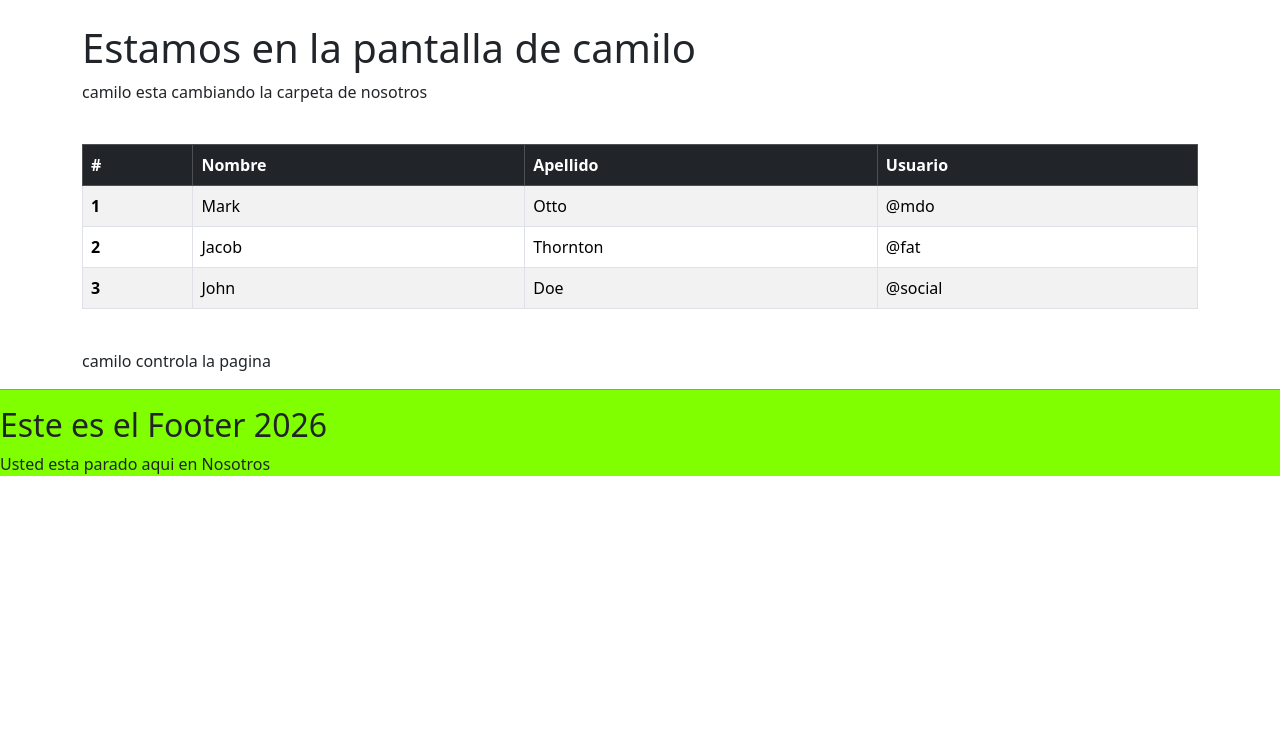
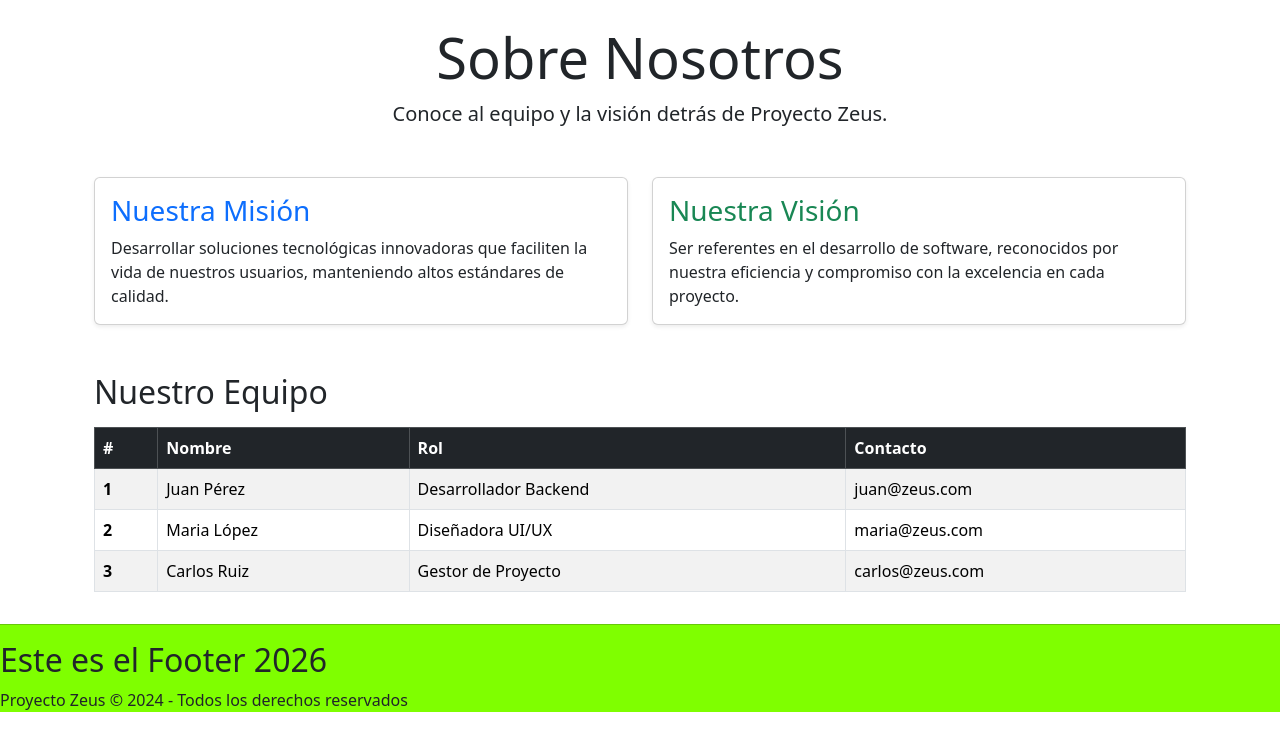
Before and after one commit to iiTzSebas/Proyecto-Zeus-JP-JS-JL-JC, a Django app: template AppPagina/templates/nosotros.html in a window 1280 px wide. Shown: the part 56-800 px from the top of the page. Run offline with Django 3.2, Linux system fonts and the light colour scheme; the template is opened without the code that fills it, so the values that code supplies are empty.

Commit message:
pantalla camilo
hice un cambio para que se viera mejor

```diff
--- a/AppPagina/templates/nosotros.html
+++ b/AppPagina/templates/nosotros.html
@@ -1,46 +1,69 @@
 {% extends "base.html" %}
 
-{% block Titulo %} Pagina de camilo(nosotros) {% endblock %}
+{% block Titulo %} Nosotros - Proyecto Zeus {% endblock %}
 
   {% block contenido %}
-  <h1>Estamos en la pantalla de camilo</h1>
-  <p>camilo esta cambiando la carpeta de nosotros</p>
-  <br>
-  <!--boostrap tabla ejemplo-->
+  <div class="container mt-4">
+    <!-- Encabezado -->
+    <div class="text-center mb-5">
+      <h1 class="display-4">Sobre Nosotros</h1>
+      <p class="lead">Conoce al equipo y la visión detrás de Proyecto Zeus.</p>
+    </div>
+
+    <!-- Misión y Visión (Tarjetas) -->
+    <div class="row mb-5">
+      <div class="col-md-6">
+        <div class="card h-100 shadow-sm">
+          <div class="card-body">
+            <h3 class="card-title text-primary">Nuestra Misión</h3>
+            <p class="card-text">Desarrollar soluciones tecnológicas innovadoras que faciliten la vida de nuestros usuarios, manteniendo altos estándares de calidad.</p>
+          </div>
+        </div>
+      </div>
+      <div class="col-md-6">
+        <div class="card h-100 shadow-sm">
+          <div class="card-body">
+            <h3 class="card-title text-success">Nuestra Visión</h3>
+            <p class="card-text">Ser referentes en el desarrollo de software, reconocidos por nuestra eficiencia y compromiso con la excelencia en cada proyecto.</p>
+          </div>
+        </div>
+      </div>
+    </div>
+
+    <!-- Equipo de Trabajo (Tabla) -->
+    <h2 class="mb-3">Nuestro Equipo</h2>
     <div class="table-responsive">
       <table class="table table-striped table-hover table-bordered">
         <thead class="table-dark">
           <tr>
             <th scope="col">#</th>
             <th scope="col">Nombre</th>
-          <th scope="col">Apellido</th>
-          <th scope="col">Usuario</th>
+            <th scope="col">Rol</th>
+            <th scope="col">Contacto</th>
           </tr>
         </thead>
         <tbody>
           <tr>
             <th scope="row">1</th>
-          <td>Mark</td>
-          <td>Otto</td>
-          <td>@mdo</td>
+            <td>Juan Pérez</td>
+            <td>Desarrollador Backend</td>
+            <td>juan@zeus.com</td>
           </tr>
           <tr>
             <th scope="row">2</th>
-          <td>Jacob</td>
-          <td>Thornton</td>
-          <td>@fat</td>
+            <td>Maria López</td>
+            <td>Diseñadora UI/UX</td>
+            <td>maria@zeus.com</td>
           </tr>
           <tr>
             <th scope="row">3</th>
-          <td>John</td>
-          <td>Doe</td>
-          <td>@social</td>
+            <td>Carlos Ruiz</td>
+            <td>Gestor de Proyecto</td>
+            <td>carlos@zeus.com</td>
           </tr>
         </tbody>
       </table>
     </div>
-  <!--fin boostrap tabla ejemplo-->
-  <br>
-  <p> camilo controla la pagina </p>
+  </div>
   {% endblock %}
-  {% block pie %} Usted esta parado aqui en Nosotros {% endblock %}
+  {% block pie %} Proyecto Zeus &copy; 2024 - Todos los derechos reservados {% endblock %}
```
Lines whose indentation alone changed are shown as unchanged.
